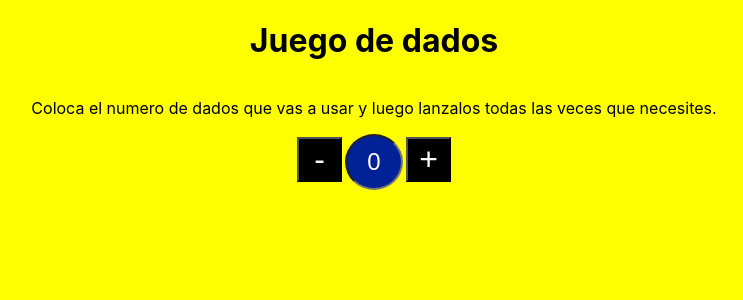
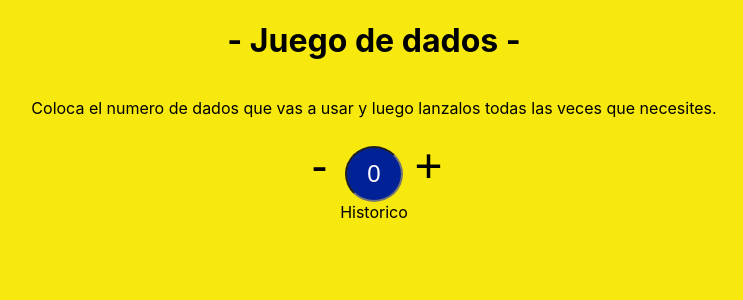
Before and after one commit to kwaale/JuegoDados, a React (Create React App) app: page / in a window 1280 px wide. Shown: the top 300 px of the page, without its empty margins (266-1009 px from the left). Built offline with nearby package versions, Linux system fonts and the light colour scheme.

Commit message:
Logica y background

```diff
--- a/src/App.js
+++ b/src/App.js
@@ -21,7 +21,7 @@ class App extends Component {
 
     return (
       <div className="App">
-        <h1>Juego de dados</h1>
+        <h1>- Juego de dados -</h1>
         <p>Coloca el numero de dados que vas a usar y luego lanzalos todas las veces que necesites.</p>
         <Input/>
       </div>
--- a/src/components/Dados/Dados.css
+++ b/src/components/Dados/Dados.css
@@ -33,3 +33,14 @@
     margin: 10px;
     color: white;
 }
+.btn-lanzar:hover{
+    border-radius: 20px;
+    background: #4F0000;
+    font-size: 1em;
+    width: 70px;
+    height: 70px;
+    border-style: groove;
+    border-color: bisque;
+    margin: 10px;
+    color: white;
+}
--- a/src/components/Dados/index.jsx
+++ b/src/components/Dados/index.jsx
@@ -59,6 +59,9 @@ const Dados = ({input})=>{
     }
     return(
         <div className='dados-container'>
+            <div>
+                Historico
+            </div>
             {total && <Totallizer total={total} />}
             {total && <button className='btn-lanzar' onClick={lanzarDados}>Lanzar</button>}
             <div className='craps-container'>
--- a/src/components/Input/Input.css
+++ b/src/components/Input/Input.css
@@ -14,11 +14,11 @@
 	font-size: x-large;
 }
 .btn-plus {
-	background: black;
-	color: white;
-	border-style: outset;
+	color: black;
+	border-style: none;
 	height: 45px;
 	width: 45px;
 	margin: 3px;
-	font-size: xx-large;
+	font-size: xxx-large;
+	background: none;
 }
--- a/src/components/Input/index.js
+++ b/src/components/Input/index.js
@@ -4,10 +4,14 @@ import './Input.css';
 
 
 const Input = () => {
-    const [craps, setCraps] = useState(0)
+    const [craps, setCraps] = useState(0);
+
     const crapsCuantity = (e) => {
-        const { value } = e.target
+        if(!e.target.value)return setCraps(parseInt(0))
+        if(isNaN(e.target.value))return
+        const value = parseInt(e.target.value);
         setCraps(parseInt(value) && parseInt(value))
+
     }
     const handlerCrapsNumber = (sum)=>{
         if(sum === '-' && craps > 0)setCraps(craps - 1)
--- a/src/index.css
+++ b/src/index.css
@@ -5,7 +5,7 @@ body {
     sans-serif;
   -webkit-font-smoothing: antialiased;
   -moz-osx-font-smoothing: grayscale;
-  background: #ffff00;
+  background: rgb(247, 232, 14);
 }
 
 code {
```
